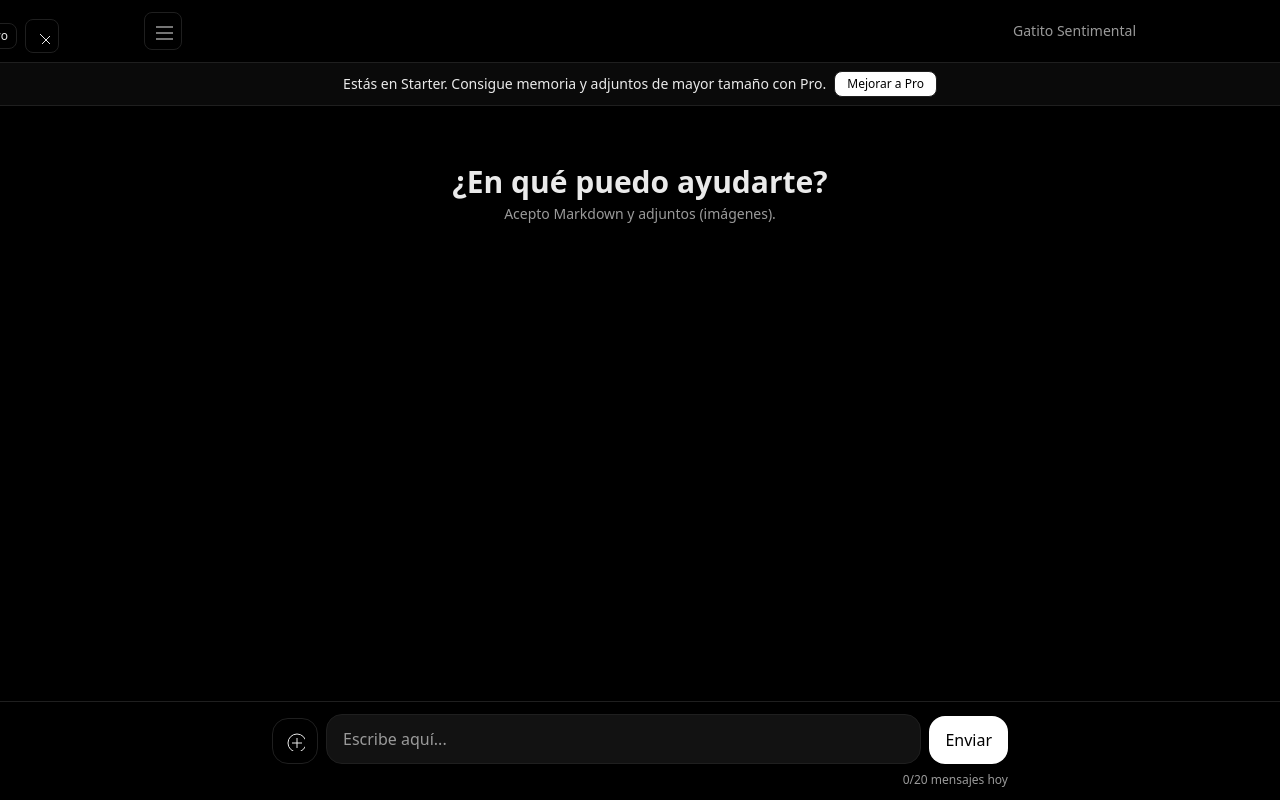
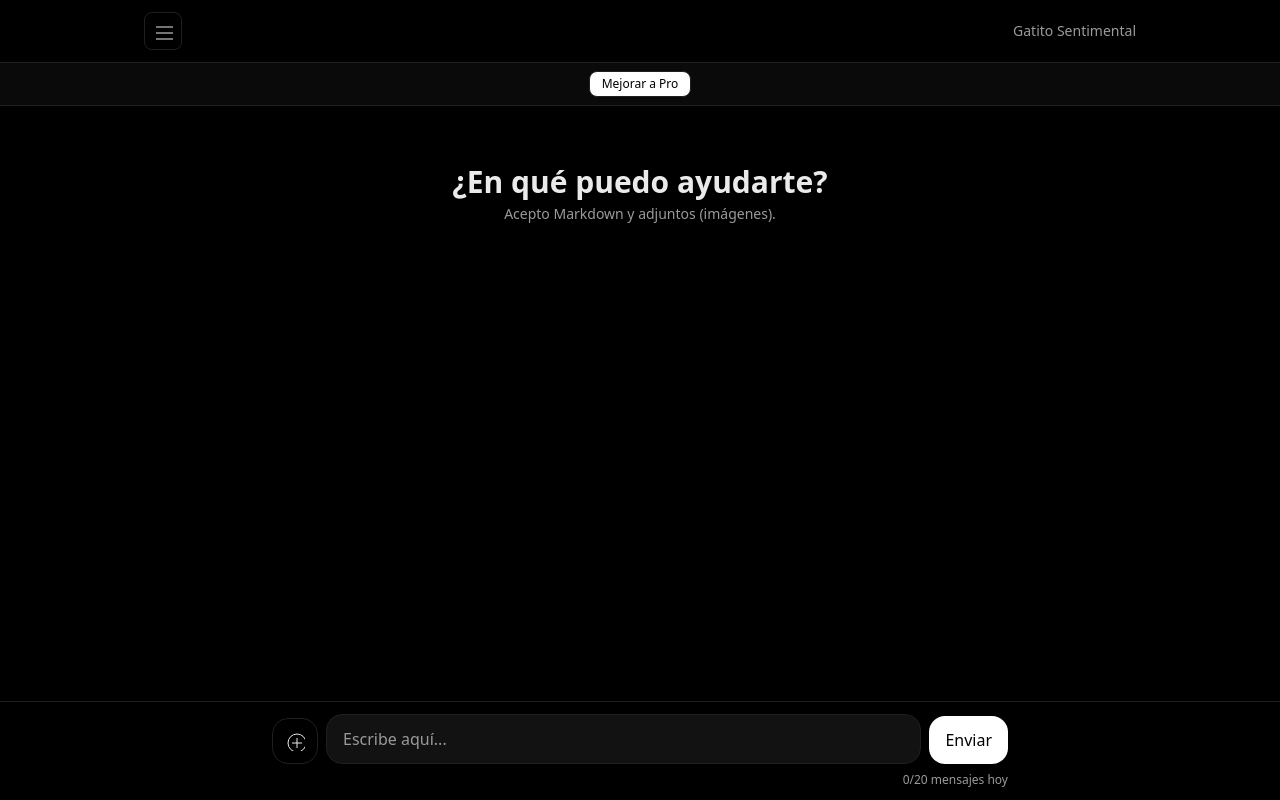
Before and after one commit to editorTK/LLM, a Flask app: page / in a window 1280 px wide. Run offline with Flask 3, Linux system fonts and the light colour scheme; some libraries are stand-ins or nearby versions.

Commit message:
Remove chat menu upgrade button and streamline top upgrade banner

```diff
--- a/static/main.js
+++ b/static/main.js
@@ -68,7 +68,6 @@ const cancelDeleteBtn = $("#cancelDeleteBtn");
 const confirmDeleteBtn = $("#confirmDeleteBtn");
 
 // Billing / Planes
-const plansBtn = $("#plansBtn");
 const plansModal = $("#plansModal");
 const plansOverlay = $("#plansOverlay");
 const closePlans = $("#closePlans");
@@ -589,7 +588,6 @@ window.addEventListener("DOMContentLoaded", async () => {
   newChatBtn?.addEventListener("click", newChat);
 
   // Planes / Suscripciones
-  plansBtn?.addEventListener("click", openPlansModal);
   openProCTA?.addEventListener("click", () => console.info("TODO: integrar Stripe"));
   plansOverlay?.addEventListener("click", closePlansModal);
   closePlans?.addEventListener("click", closePlansModal);
--- a/templates/index.html
+++ b/templates/index.html
@@ -50,8 +50,7 @@
     </header>
 
     <!-- Upgrade banner -->
-    <div id="upgradeBanner" class="hidden bg-ink border-b border-line text-sm text-center px-4 py-2 flex items-center justify-center gap-2">
-      <span>Estás en Starter. Consigue memoria y adjuntos de mayor tamaño con Pro.</span>
+    <div id="upgradeBanner" class="hidden bg-ink border-b border-line px-4 py-2 flex justify-center">
       <button data-action="upgrade" class="btn-primary text-xs">Mejorar a Pro</button>
     </div>
 
@@ -61,7 +60,6 @@
     <div class="px-4 py-3 border-b border-line">
       <div class="flex items-center gap-2">
         <div class="font-semibold flex-1">Tus chats</div>
-        <button id="plansBtn" class="px-2 py-1 text-xs rounded-lg bg-white text-black font-medium hover:bg-white/90 border border-line">Pro / Suscripciones</button>
         <button id="prefsBtn" class="px-2 py-1 text-xs rounded-lg bg-white text-black font-medium hover:bg-white/90">Personalización</button>
         <button id="newChatBtn" class="px-2 py-1 text-xs border border-line rounded-lg hover:bg-pane">Nuevo</button>
         <button id="closeSidebarBtn" class="p-2 rounded-lg border border-line hover:bg-pane" aria-label="Cerrar">
```
